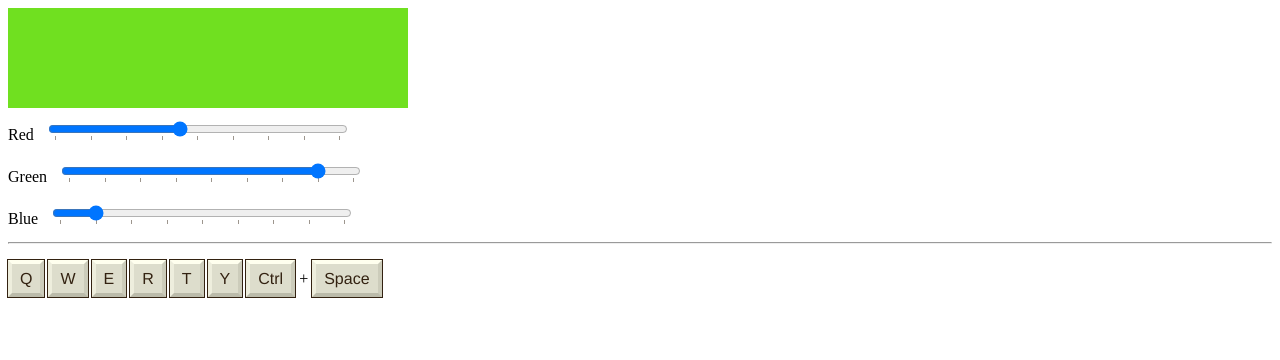
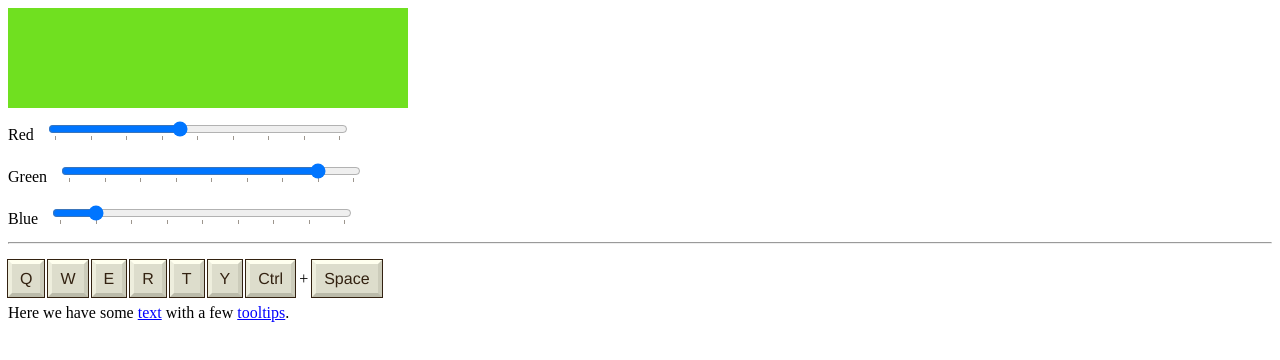
Before and after one commit to ajsultanov/experiments, a plain HTML site: page color/index.html in a window 1280 px wide. Drawn offline with Linux system fonts and the light colour scheme.

Commit message:
tooltips

```diff
--- a/color/index.html
+++ b/color/index.html
@@ -3,9 +3,10 @@
 <!--
 
 - hover over square to show hex
+  - tooltips
 - select color steps from dropdown
-  -> change number of divs
-  -> change number of hex inputs
+  - change number of divs
+  - change number of hex inputs
 
  -->
 
@@ -78,6 +79,11 @@
     +
     <kbd>Space</kbd>
 
+    <p>Here we have some
+      <span tabindex="0" data-description="collection of words and punctuation">text</span> with a few
+      <span tabindex="0" data-description="small popups that appear when hovering">tooltips</span>.
+    </p>
+
     <style media="screen">
       :root {
         --red:112;
@@ -116,6 +122,29 @@
         outline: solid 1px #321;
       }
 
+      /* from MDN */
+      span[data-description] {
+        position: relative;
+        text-decoration: underline;
+        color: #00F;
+        cursor: default;
+      }
+      span[data-description]:hover::after,
+      span[data-description]:focus::after {
+        content: attr(data-description);
+        position: absolute;
+        left: 0;
+        top: 18px;
+        min-width: 100px;
+        border: 1px #bba solid;
+        border-radius: 2px;
+        background-color: #ffe;
+        padding: 8px;
+        color: #000000;
+        font-size: 12px;
+        z-index: 1;
+      }
+
     </style>
 
     <script type="text/javascript">
```
